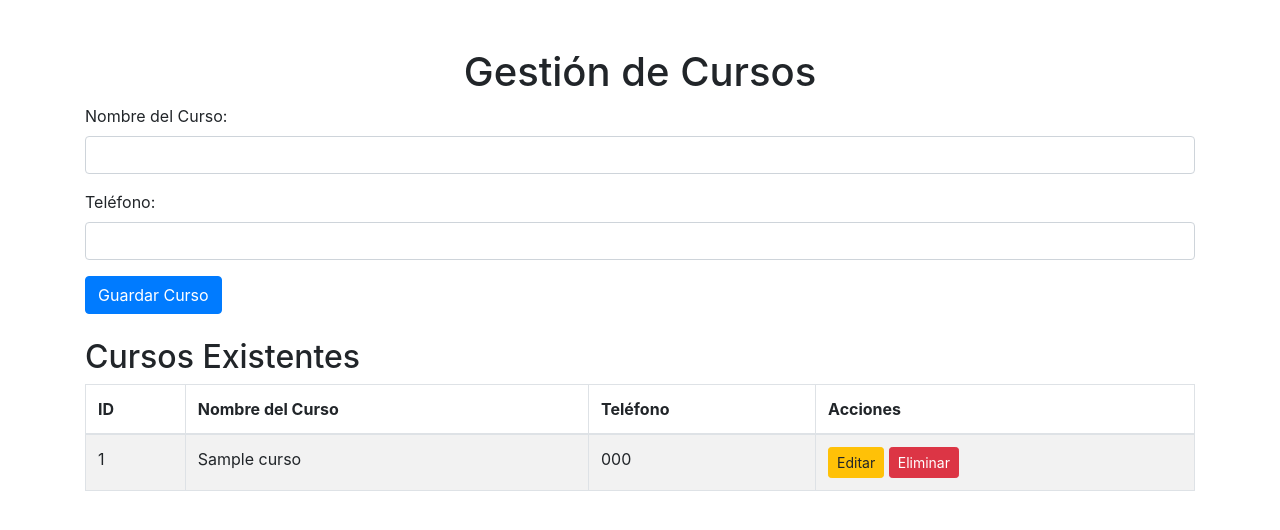
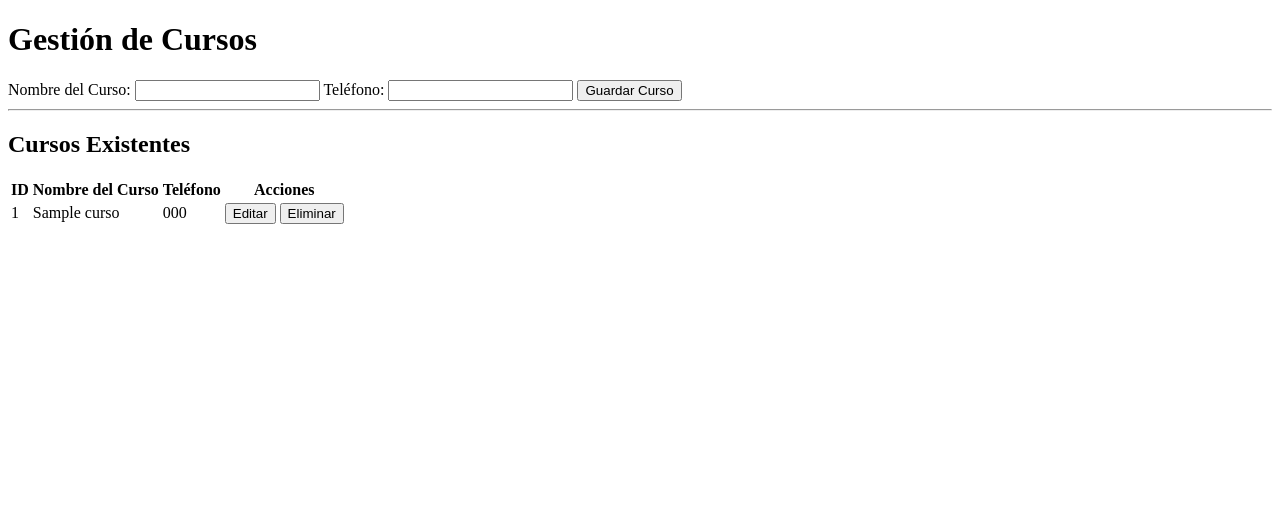
Before and after one commit to Kike-Tapia/loakaines, a Flask app: page / in a window 1280 px wide. Shown: the top 530 px of the page. Run offline with Flask 3, Linux system fonts and the light colour scheme; tables that the repository leaves empty or names only in its code hold one stand-in row (values such as "Sample post"); some libraries are stand-ins or nearby versions.

Commit message:
Update cursos.html

```diff
--- a/templates/cursos.html
+++ b/templates/cursos.html
@@ -3,29 +3,22 @@
 <head>
     <meta charset="UTF-8">
     <meta name="viewport" content="width=device-width, initial-scale=1.0">
-    <title>Gestión de Cursos</title>
-    <link rel="stylesheet" href="https://stackpath.bootstrapcdn.com/bootstrap/4.5.2/css/bootstrap.min.css">
+    <title>Cursos</title>
     <script src="https://code.jquery.com/jquery-3.6.0.min.js"></script>
 </head>
 <body>
-    <div class="container mt-5">
-        <h1 class="text-center">Gestión de Cursos</h1>
-
-        <form id="cursoForm" class="mb-4">
+    <h1>Gestión de Cursos</h1>
+    <form id="cursoForm">
         <input type="hidden" name="id_curso" id="id_curso">
-            <div class="form-group">
         <label for="nombre_curso">Nombre del Curso:</label>
-                <input type="text" name="nombre_curso" id="nombre_curso" class="form-control" required>
-            </div>
-            <div class="form-group">
+        <input type="text" name="nombre_curso" id="nombre_curso" required>
         <label for="telefono">Teléfono:</label>
-                <input type="text" name="telefono" id="telefono" class="form-control" required>
-            </div>
-            <button type="submit" class="btn btn-primary">Guardar Curso</button>
+        <input type="text" name="telefono" id="telefono" required>
+        <button type="submit">Guardar Curso</button>
     </form>
-
+    <hr>
     <h2>Cursos Existentes</h2>
-        <table id="cursosTable" class="table table-striped table-bordered">
+    <table id="cursosTable">
         <thead>
             <tr>
                 <th>ID</th>
@@ -36,10 +29,10 @@
         </thead>
         <tbody></tbody>
     </table>
-    </div>
 
     <script>
         $(document).ready(function() {
+            // Cargar cursos al inicio
             cargarCursos();
 
             // Guardar o editar curso
@@ -63,8 +56,8 @@
                             <td>${curso.Nombre_Curso}</td>
                             <td>${curso.Telefono}</td>
                             <td>
-                                <button class="btn btn-warning btn-sm" onclick="editarCurso(${curso.Id_Curso})">Editar</button>
-                                <button class="btn btn-danger btn-sm" onclick="eliminarCurso(${curso.Id_Curso})">Eliminar</button>
+                                <button onclick="editarCurso(${curso.Id_Curso})">Editar</button>
+                                <button onclick="eliminarCurso(${curso.Id_Curso})">Eliminar</button>
                             </td>
                         </tr>
                     `);
@@ -81,14 +74,10 @@
         }
 
         function eliminarCurso(id) {
-            if (confirm('¿Estás seguro de que deseas eliminar este curso?')) {
             $.post('/cursos/eliminar', { id_curso: id }, function() {
                 cargarCursos();
             });
         }
-        }
     </script>
-
-    <script src="https://stackpath.bootstrapcdn.com/bootstrap/4.5.2/js/bootstrap.min.js"></script>
 </body>
 </html>
```
Lines whose indentation alone changed are shown as unchanged.
